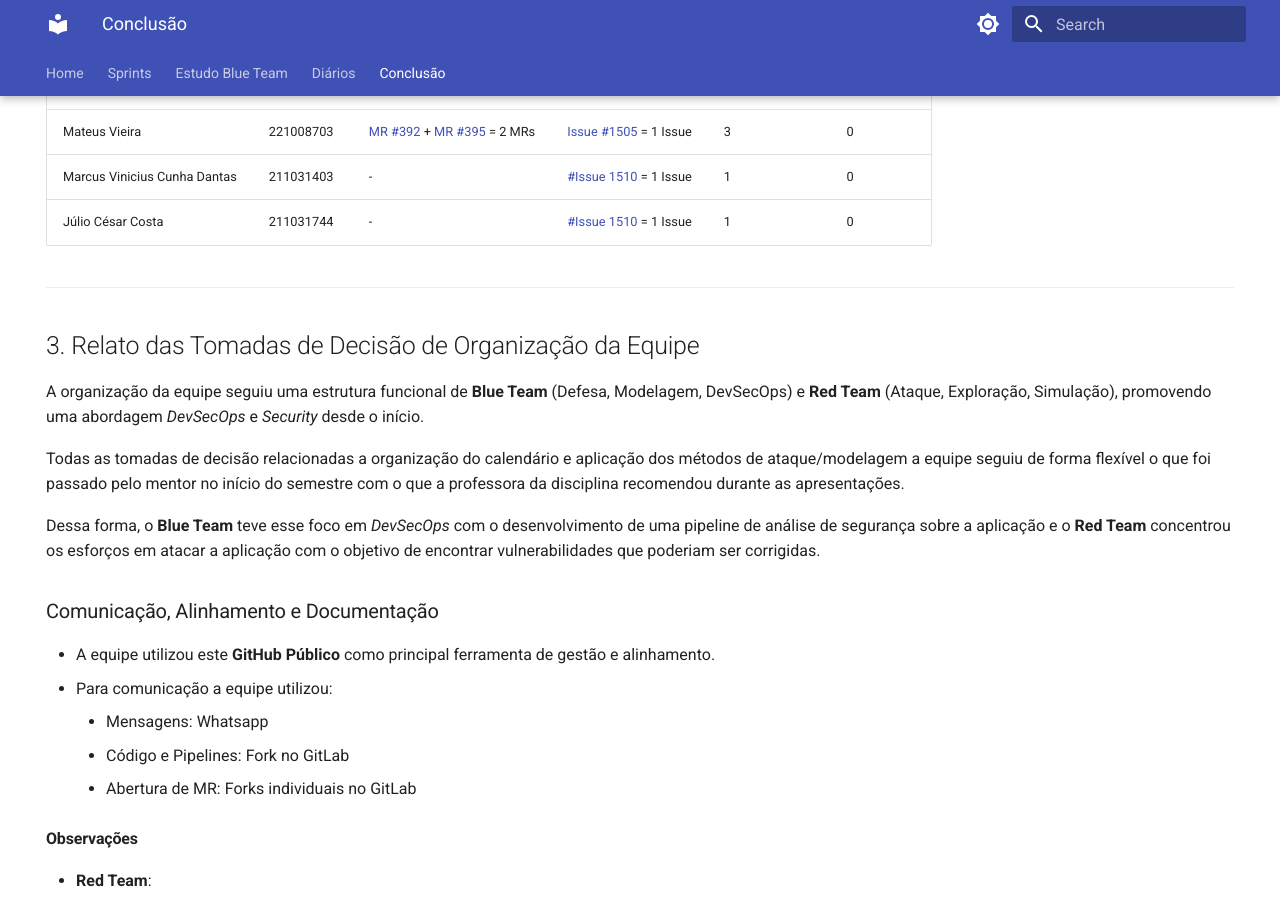
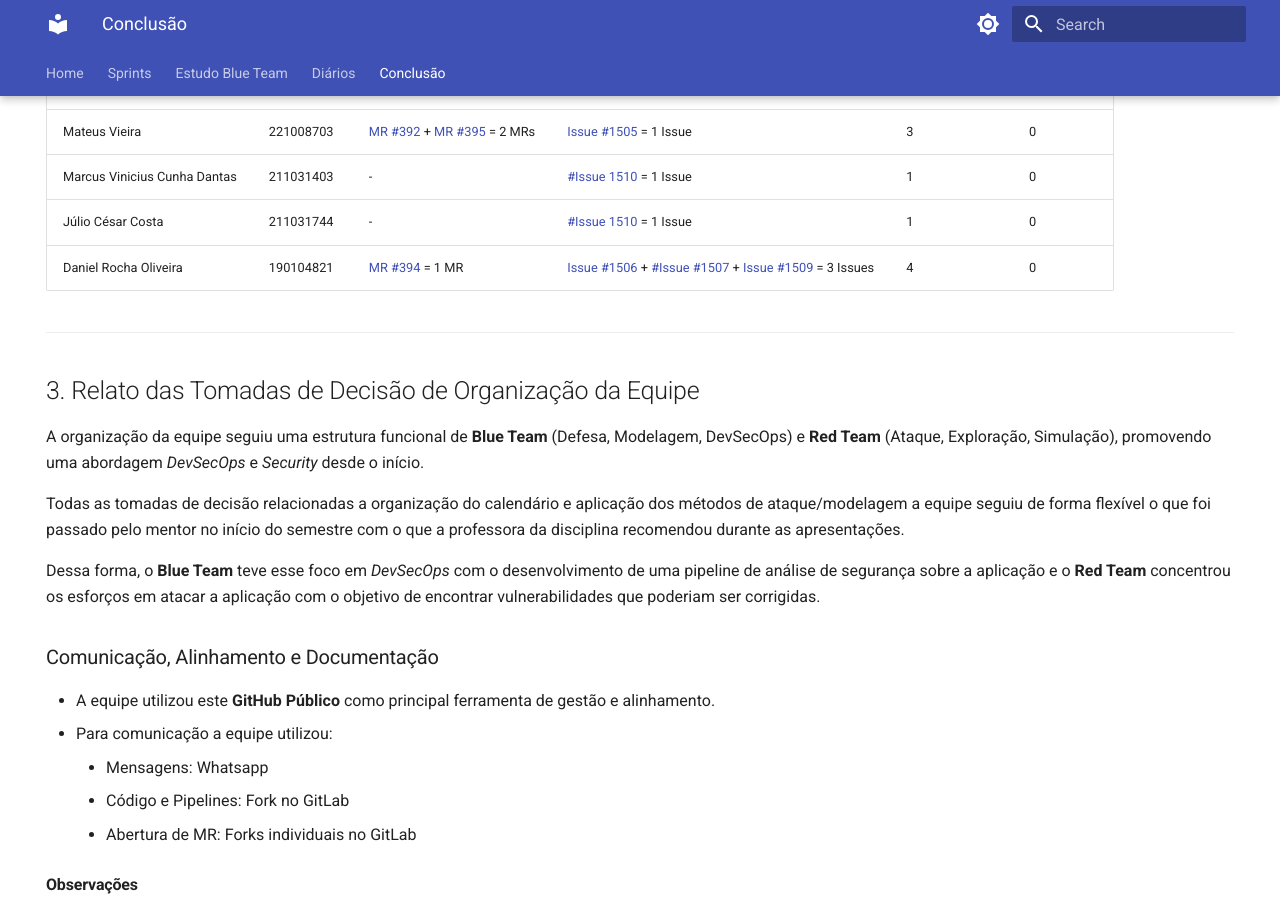
Before and after one commit to unbyytes/GCES, an MkDocs documentation site: the page built from docs/final.md, in a window 1280 px wide and 900 px high, scrolled down 1736 px. Built offline with MkDocs 1.6.1 and Material for MkDocs 9.7.7, drawn with Linux system fonts in a browser that asks for light colours.

Commit message:
Adding individual contribuition in final.md

```diff
--- a/docs/final.md
+++ b/docs/final.md
@@ -44,6 +44,7 @@ A equipe (Blue e Red Team) trabalhou para estabelecer um ambiente de desenvolvim
 | Mateus Vieira | 221008703 | [MR #392](https://gitlab.com/pencillabs/ej/ej-application/-/merge_requests/392) + [MR #395](https://gitlab.com/pencillabs/ej/ej-application/-/merge_requests/395) = 2 MRs | [Issue #1505](https://gitlab.com/pencillabs/ej/ej-application/-/issues/1505) = 1 Issue | 3 | 0 |
 | Marcus Vinicius Cunha Dantas | 211031403 | - | [#Issue 1510](https://gitlab.com/pencillabs/ej/ej-application/-/issues/1510) = 1 Issue | 1 | 0 |
 | Júlio César Costa | 211031744 | - | [#Issue 1510](https://gitlab.com/pencillabs/ej/ej-application/-/issues/1510) = 1 Issue | 1 | 0 |
+| Daniel Rocha Oliveira | 190104821 | [MR #394](https://gitlab.com/pencillabs/ej/ej-application/-/merge_requests/394) = 1 MR | [Issue #1506](https://gitlab.com/pencillabs/ej/ej-application/-/issues/1506) + [#Issue #1507](https://gitlab.com/pencillabs/ej/ej-application/-/issues/1507) + [Issue #1509](https://gitlab.com/pencillabs/ej/ej-application/-/issues/1509) = 3 Issues | 4 | 0 |
 
 ---
 
```
